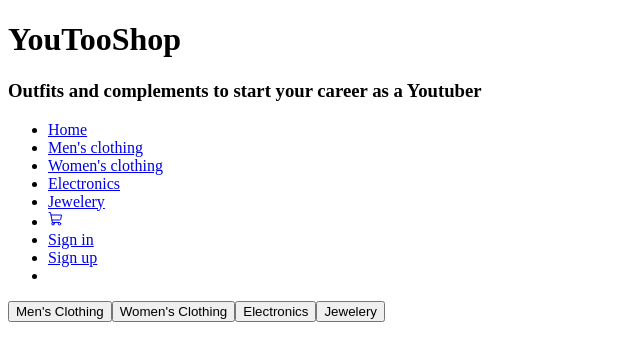
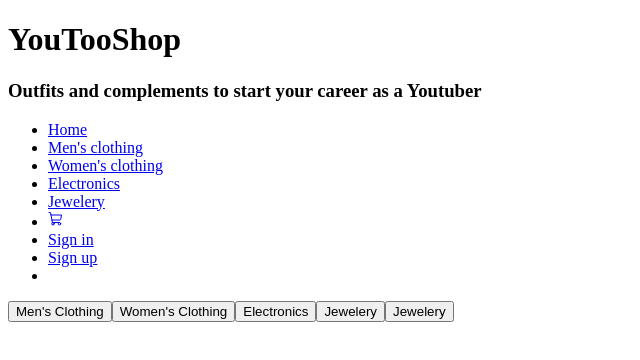
Before and after one commit to Gilsabo/it-academy-bcn-sprint-9, a React (Create React App) app: page / in a window 1280 px wide. Shown: the top 360 px of the page, without its empty margins (0-640 px from the left). Built offline with nearby package versions, Linux system fonts and the light colour scheme; no server answers.

Commit message:
Remove route Account

```diff
--- a/src/Pages/Home.js
+++ b/src/Pages/Home.js
@@ -14,6 +14,9 @@ const Home = () => {
         <Link to="/jewelery">
         <button>Jewelery</button>
         </Link>
+        <Link to="/jewelery">
+        <button>Jewelery</button>
+        </Link>
         </>
      );
 }
```
